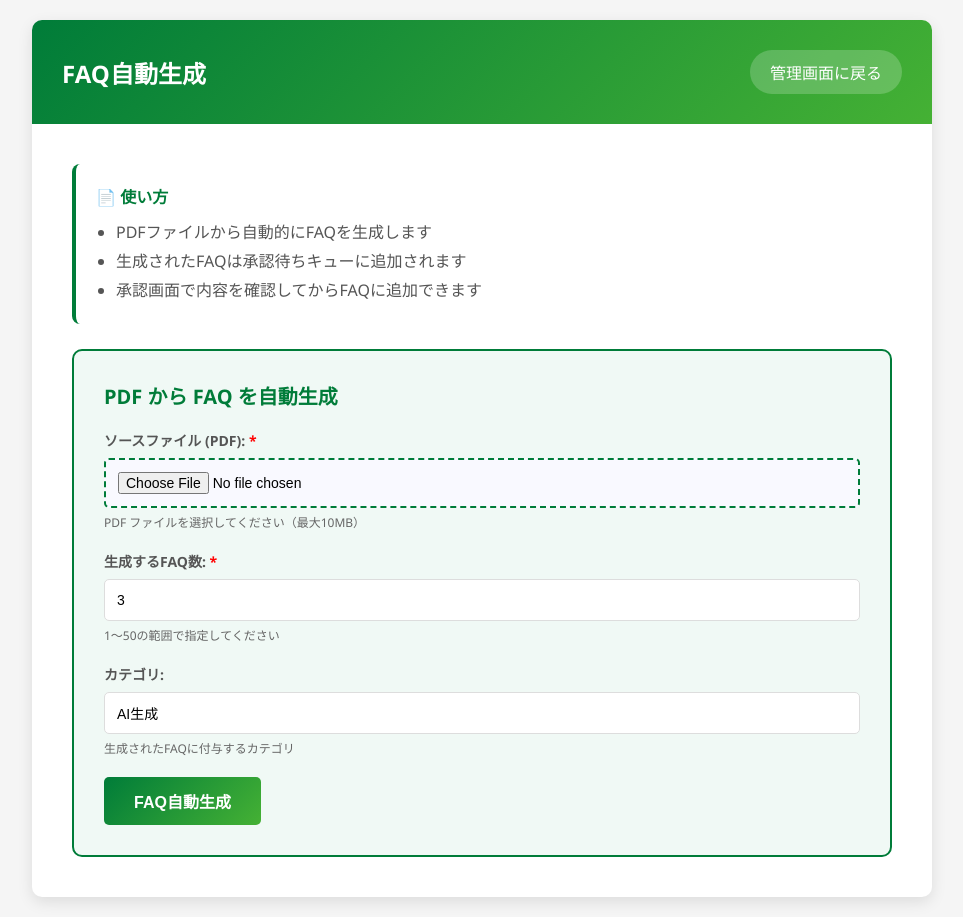
After one commit to kyuwatanabe/faq_system, a Flask app: page /admin/auto_generate_faq in a window 1280 px wide. The commit adds this page. Shown: the whole page, without its empty margins (158-1121 px from the left). Run offline with Flask 3, Linux system fonts and the light colour scheme.

Commit message:
Separate FAQ auto-generation into dedicated page
- Create new auto_generate_faq.html with clean interface
- Add /admin/auto_generate_faq route for auto-generation page
- Remove auto-generation section from admin.html
- Add FAQ自動生成 button to admin and review_pending headers
- Simplify admin page to focus on FAQ list management
- Improve UX with cleaner page separation

🤖 Generated with [Claude Code](https://claude.com/claude-code)

Co-Authored-By: Claude <noreply@anthropic.com>

```diff
--- /dev/null
+++ b/templates/auto_generate_faq.html
@@ -0,0 +1,323 @@
+<!DOCTYPE html>
+<html lang="ja">
+<head>
+    <meta charset="UTF-8">
+    <meta name="viewport" content="width=device-width, initial-scale=1.0">
+    <title>FAQ自動生成 - GFアメリカビザサポートデスク</title>
+    <style>
+        * {
+            margin: 0;
+            padding: 0;
+            box-sizing: border-box;
+        }
+
+        body {
+            font-family: 'Segoe UI', Tahoma, Geneva, Verdana, sans-serif;
+            background: #f5f5f5;
+            padding: 20px;
+        }
+
+        @media (max-width: 768px) {
+            body {
+                padding: 10px;
+            }
+        }
+
+        .container {
+            max-width: 900px;
+            margin: 0 auto;
+            background: white;
+            border-radius: 10px;
+            box-shadow: 0 5px 15px rgba(0, 0, 0, 0.1);
+            overflow: hidden;
+        }
+
+        .header {
+            background: linear-gradient(135deg, #007c39 0%, #45b134 100%);
+            color: white;
+            padding: 30px;
+            display: flex;
+            justify-content: space-between;
+            align-items: center;
+            flex-wrap: wrap;
+            gap: 15px;
+        }
+
+        .header h1 {
+            font-size: 24px;
+            flex: 1;
+            min-width: 200px;
+        }
+
+        @media (max-width: 768px) {
+            .header {
+                padding: 20px 15px;
+                flex-direction: column;
+                text-align: center;
+            }
+
+            .header h1 {
+                font-size: 20px;
+            }
+        }
+
+        .back-link {
+            background: rgba(255, 255, 255, 0.2);
+            color: white;
+            text-decoration: none;
+            padding: 10px 20px;
+            border-radius: 25px;
+            transition: background 0.3s;
+        }
+
+        .back-link:hover {
+            background: rgba(255, 255, 255, 0.3);
+        }
+
+        .content {
+            padding: 40px;
+        }
+
+        @media (max-width: 768px) {
+            .content {
+                padding: 20px;
+            }
+        }
+
+        .auto-generate-section {
+            background: #f0f9f5;
+            padding: 30px;
+            border-radius: 10px;
+            border: 2px solid #007c39;
+        }
+
+        .auto-generate-section h2 {
+            color: #007c39;
+            margin-bottom: 20px;
+            font-size: 20px;
+        }
+
+        .info-box {
+            background: #fff;
+            padding: 20px;
+            border-radius: 8px;
+            margin-bottom: 25px;
+            border-left: 4px solid #007c39;
+        }
+
+        .info-box h3 {
+            color: #007c39;
+            margin-bottom: 10px;
+            font-size: 16px;
+        }
+
+        .info-box ul {
+            margin-left: 20px;
+            color: #555;
+            line-height: 1.8;
+        }
+
+        .form-group {
+            margin-bottom: 20px;
+        }
+
+        .form-group label {
+            display: block;
+            margin-bottom: 8px;
+            font-weight: bold;
+            color: #555;
+            font-size: 14px;
+        }
+
+        .form-group input[type="file"],
+        .form-group input[type="number"],
+        .form-group input[type="text"] {
+            width: 100%;
+            padding: 12px;
+            border: 2px dashed #007c39;
+            border-radius: 5px;
+            font-size: 14px;
+            background: #f9f9ff;
+            cursor: pointer;
+            transition: border-color 0.3s;
+        }
+
+        .form-group input[type="number"],
+        .form-group input[type="text"] {
+            border: 1px solid #ddd;
+            border-style: solid;
+            background: white;
+            cursor: text;
+        }
+
+        .form-group input:hover {
+            border-color: #5a6fd8;
+        }
+
+        .form-group input:focus {
+            outline: none;
+            border-color: #007c39;
+            box-shadow: 0 0 5px rgba(0, 124, 57, 0.3);
+        }
+
+        .file-help {
+            display: block;
+            font-size: 12px;
+            color: #666;
+            margin-top: 5px;
+        }
+
+        .btn {
+            background: linear-gradient(135deg, #007c39 0%, #45b134 100%);
+            color: white;
+            border: none;
+            padding: 12px 30px;
+            border-radius: 5px;
+            cursor: pointer;
+            font-size: 16px;
+            font-weight: bold;
+            transition: transform 0.3s, box-shadow 0.3s;
+        }
+
+        .btn:hover:not(:disabled) {
+            transform: translateY(-2px);
+            box-shadow: 0 4px 12px rgba(0, 124, 57, 0.3);
+        }
+
+        .btn:disabled {
+            opacity: 0.6;
+            cursor: not-allowed;
+        }
+
+        @media (max-width: 768px) {
+            .btn {
+                width: 100%;
+            }
+        }
+
+        .generate-status {
+            margin-top: 20px;
+            padding: 15px;
+            border-radius: 5px;
+            display: none;
+        }
+
+        .generate-status.success {
+            background: #d4edda;
+            color: #155724;
+            border: 1px solid #c3e6cb;
+            display: block;
+        }
+
+        .generate-status.error {
+            background: #f8d7da;
+            color: #721c24;
+            border: 1px solid #f5c6cb;
+            display: block;
+        }
+
+        .generate-status.loading {
+            background: #d1ecf1;
+            color: #0c5460;
+            border: 1px solid #bee5eb;
+            display: block;
+        }
+    </style>
+</head>
+<body>
+    <div class="container">
+        <div class="header">
+            <h1>FAQ自動生成</h1>
+            <a href="/admin" class="back-link">管理画面に戻る</a>
+        </div>
+
+        <div class="content">
+            <div class="info-box">
+                <h3>📄 使い方</h3>
+                <ul>
+                    <li>PDFファイルから自動的にFAQを生成します</li>
+                    <li>生成されたFAQは承認待ちキューに追加されます</li>
+                    <li>承認画面で内容を確認してからFAQに追加できます</li>
+                </ul>
+            </div>
+
+            <div class="auto-generate-section">
+                <h2>PDF から FAQ を自動生成</h2>
+                <form action="/admin/auto_generate" method="post" enctype="multipart/form-data">
+                    <div class="form-group">
+                        <label for="source_file">ソースファイル (PDF): <span style="color: red;">*</span></label>
+                        <input type="file" id="source_file" name="source_file" accept=".pdf" required>
+                        <small class="file-help">PDF ファイルを選択してください（最大10MB）</small>
+                    </div>
+
+                    <div class="form-group">
+                        <label for="num_questions">生成するFAQ数: <span style="color: red;">*</span></label>
+                        <input type="number" id="num_questions" name="num_questions" min="1" max="50" value="3" required>
+                        <small class="file-help">1〜50の範囲で指定してください</small>
+                    </div>
+
+                    <div class="form-group">
+                        <label for="category">カテゴリ:</label>
+                        <input type="text" id="category" name="category" value="AI生成" maxlength="50">
+                        <small class="file-help">生成されたFAQに付与するカテゴリ</small>
+                    </div>
+
+                    <button type="submit" class="btn" id="generateBtn">FAQ自動生成</button>
+                    <div id="generateStatus" class="generate-status"></div>
+                </form>
+            </div>
+        </div>
+    </div>
+
+    <script>
+        // FAQ自動生成機能
+        document.querySelector('form').addEventListener('submit', function(e) {
+            e.preventDefault();
+
+            const formData = new FormData(this);
+            const generateBtn = document.getElementById('generateBtn');
+            const statusDiv = document.getElementById('generateStatus');
+
+            // ファイルが選択されているか確認
+            const fileInput = document.getElementById('source_file');
+            if (!fileInput.files.length) {
+                statusDiv.className = 'generate-status error';
+                statusDiv.textContent = 'PDFファイルを選択してください';
+                return;
+            }
+
+            // ボタンを無効化してローディング表示
+            generateBtn.disabled = true;
+            generateBtn.textContent = '生成中...';
+            statusDiv.className = 'generate-status loading';
+            statusDiv.textContent = 'FAQ生成中です。しばらくお待ちください...';
+
+            fetch('/admin/auto_generate', {
+                method: 'POST',
+                body: formData
+            })
+            .then(response => response.json())
+            .then(data => {
+                if (data.success) {
+                    statusDiv.className = 'generate-status success';
+                    statusDiv.textContent = `成功！${data.generated_count}件のFAQを承認待ちキューに追加しました。`;
+                    // フォームをリセット
+                    this.reset();
+                } else {
+                    statusDiv.className = 'generate-status error';
+                    statusDiv.textContent = `エラー: ${data.message}`;
+                }
+            })
+            .catch(error => {
+                statusDiv.className = 'generate-status error';
+                statusDiv.textContent = `エラー: ${error.message}`;
+            })
+            .finally(() => {
+                // ボタンを再有効化
+                generateBtn.disabled = false;
+                generateBtn.textContent = 'FAQ自動生成';
+            });
+        });
+    </script>
+</body>
+</html>
--- a/templates/review_pending.html
+++ b/templates/review_pending.html
@@ -439,6 +439,7 @@
             <h1>承認待ちFAQ</h1>
             <div class="header-links">
                 <a href="/admin/add_faq" class="back-link">FAQ追加</a>
+                <a href="/admin/auto_generate_faq" class="back-link">FAQ自動生成</a>
                 <a href="/admin" class="back-link">管理画面に戻る</a>
                 <a href="/" class="back-link">ユーザー画面に戻る</a>
             </div>
--- a/web_app.py
+++ b/web_app.py
@@ -52,6 +52,11 @@ def admin():
 def add_faq_page():
     """FAQ追加画面"""
     return render_template('add_faq.html')
+
+@app.route('/admin/auto_generate_faq')
+def auto_generate_faq_page():
+    """FAQ自動生成画面"""
+    return render_template('auto_generate_faq.html')
 
 @app.route('/admin/add', methods=['POST'])
 def add_faq():
```
Also changed, not shown: templates/admin.html (+1 -74 lines).
